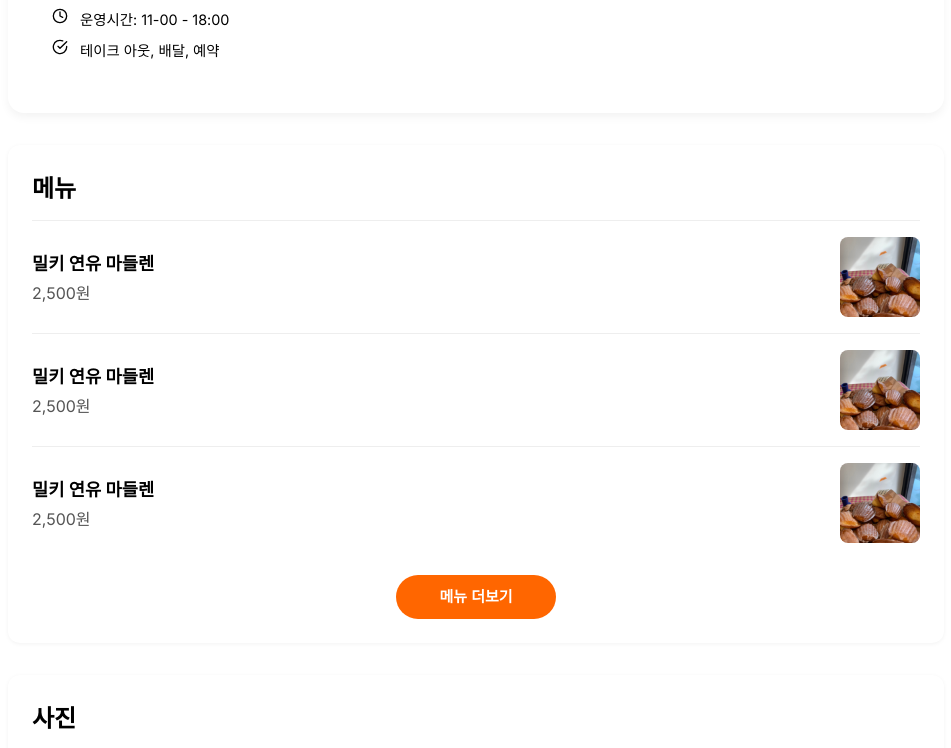
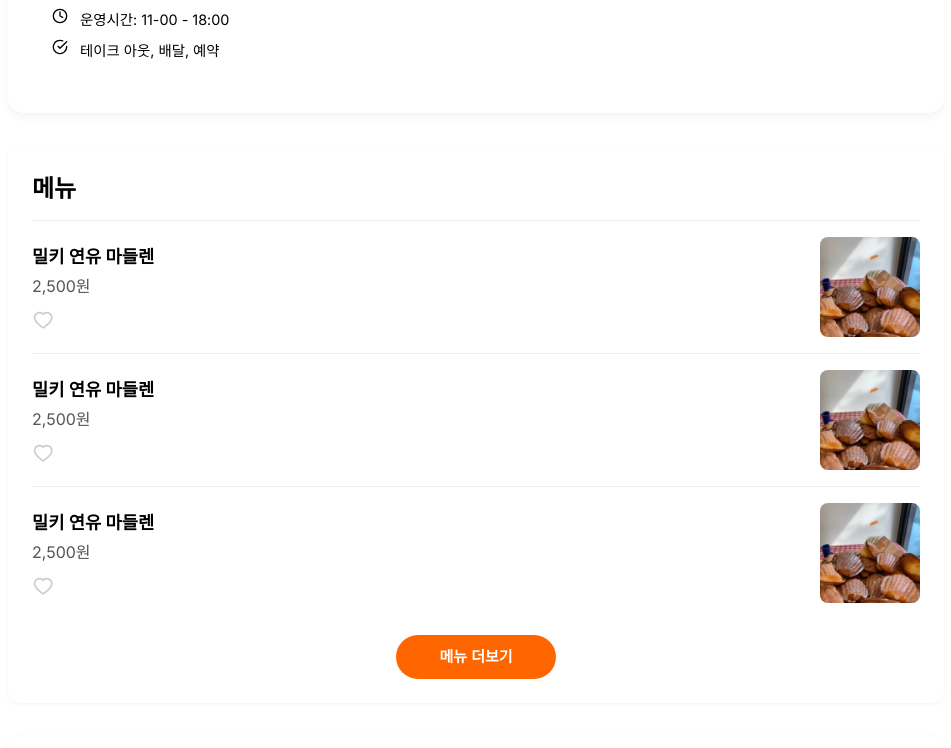
Before and after one commit to Food-Pick/FoodPick-Web, a Next.js app in the folder foodpick-nextjs-front/: page /restaurant_detail/1 in a window 1280 px wide. Shown: the part 630-1378 px from the top of the page, without its empty margins (164-1115 px from the left). Built offline with nearby package versions, Linux system fonts and the light colour scheme; no server answers.

Commit message:
메뉴 찜 기능(하트 css) 추가

```diff
--- a/foodpick-nextjs-front/app/components/MenuSection.tsx
+++ b/foodpick-nextjs-front/app/components/MenuSection.tsx
@@ -1,6 +1,7 @@
 'use client';
 import React, { useState } from 'react';
 import styles from '../../styles/MenuSection.module.css';
+import { AiFillHeart, AiOutlineHeart } from 'react-icons/ai';
 
 type MenuItem = {
   name: string;
@@ -15,6 +16,15 @@ type Props = {
 export default function MenuSection({ items }: Props) {
   const [showAll, setShowAll] = useState(false);
   const visibleItems = showAll ? items : items.slice(0, 3);
+  const [likedItems, setLikedItems] = useState<Set<number>>(new Set());
+
+  const toggleLike = (index: number) => {
+    setLikedItems((prev) => {
+      const updated = new Set(prev);
+      updated.has(index) ? updated.delete(index) : updated.add(index);
+      return updated;
+    });
+  };
 
   return (
     <section className={styles.menuSection}>
@@ -25,7 +35,20 @@ export default function MenuSection({ items }: Props) {
         <div className={styles.menuCard} key={idx}>
           <div className={styles.menuInfo}>
             <p className={styles.menuName}>{item.name}</p>
-            <p className={styles.menuPrice}>{item.price.toLocaleString()}원</p>
+             <div className={styles.priceLikeWrapper}>
+              <p className={styles.menuPrice}>{item.price.toLocaleString()}원</p>
+              <button
+                className={styles.heartButton}
+                onClick={() => toggleLike(idx)}
+                aria-label="찜하기"
+              >
+                {likedItems.has(idx) ? (
+                  <AiFillHeart className={`${styles.heartIcon} ${styles.liked}`} />
+                ) : (
+                  <AiOutlineHeart className={styles.heartIcon} />
+                )}
+              </button>
+            </div>
           </div>
           {item.image && (
             <img
--- a/foodpick-nextjs-front/styles/MenuSection.module.css
+++ b/foodpick-nextjs-front/styles/MenuSection.module.css
@@ -33,11 +33,12 @@
 .menuPrice {
   color: #555;
   margin-top: 0.3rem;
+  margin-bottom: 0.8rem; /* ✅ 가격과 하단 요소 사이 간격 추가 */
 }
 
 .menuImage {
-  width: 80px;
-  height: 80px;
+  width: 100px;
+  height: 100px;
   border-radius: 8px;
   object-fit: cover;
   margin-left: 1rem;
@@ -64,3 +65,26 @@
 .toggleButton:hover {
   background-color: #e65c00; /* 호버 시 색상 변경 */
 }
+
+.heartButton {
+  background: none;
+  border: none;
+  cursor: pointer;
+  padding: 0;
+  display: flex;
+  align-items: center;
+}
+
+.heartIcon {
+  font-size: 1.4rem;
+  color: #ccc;
+  transition: color 0.2s ease;
+}
+
+.heartButton:hover .heartIcon {
+  color: #f97316; /* 호버 시 주황색 */
+}
+
+.liked {
+  color: #e63946; /* 찜한 경우 빨간색 하트 */
+}
```
